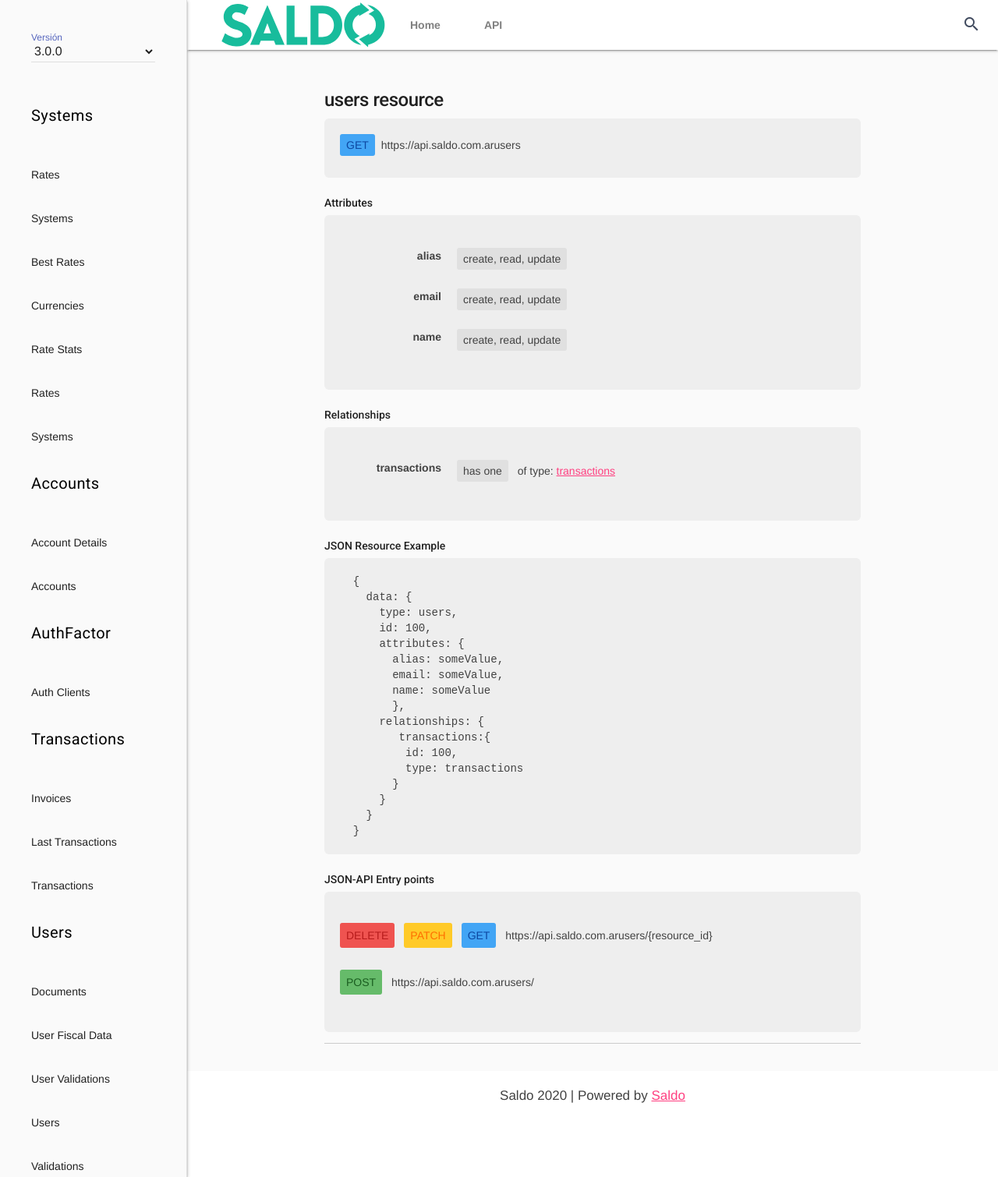
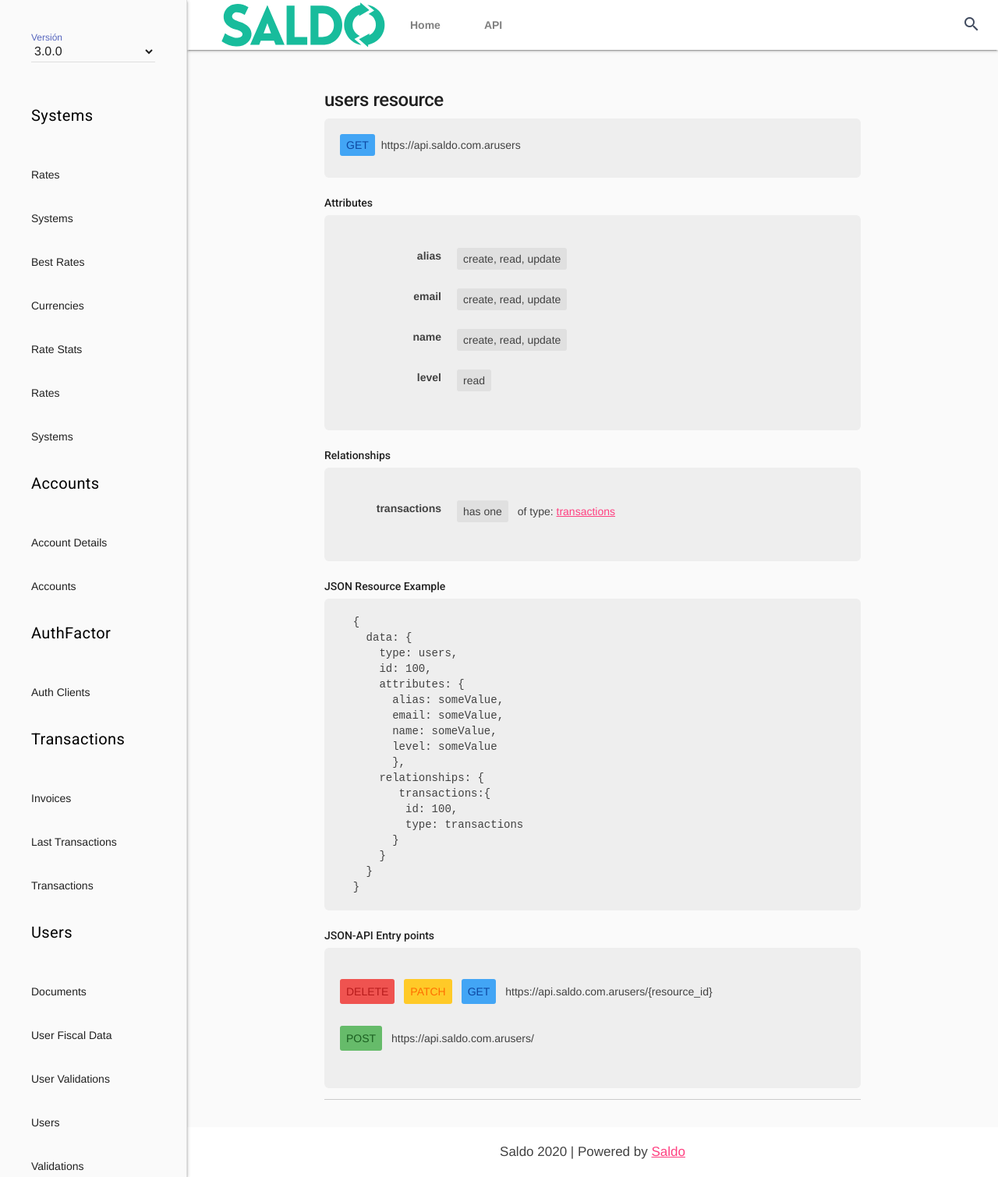
Before and after one commit to reyesoft/dev.saldo.com.ar, a Jekyll site: the page built from _docs/3.0.0/resources/_users/users.md, in a window 1280 px wide. Shown: the whole page at 78% size. Built offline with Jekyll 4.4.1, drawn with Linux system fonts in a browser that asks for light colours; nearby versions of some CDN libraries.

Commit message:
from BB pipeline

```diff
--- a/_docs/3.0.0/resources/_users/users.md
+++ b/_docs/3.0.0/resources/_users/users.md
@@ -16,6 +16,10 @@ attributes:
     name: name
     crud: 'create, read, update'
     sortable: 'true'
+  -
+    name: level
+    crud: read
+    sortable: 'true'
 relationships:
   -
     resource: transactions
```
